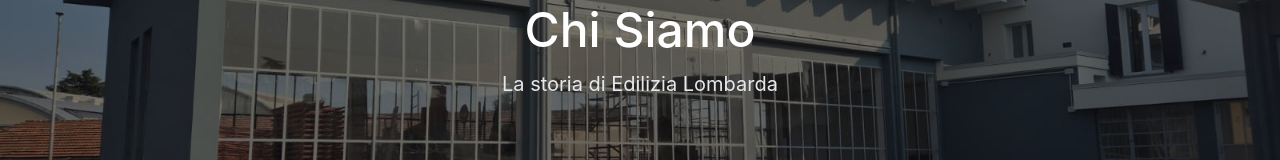
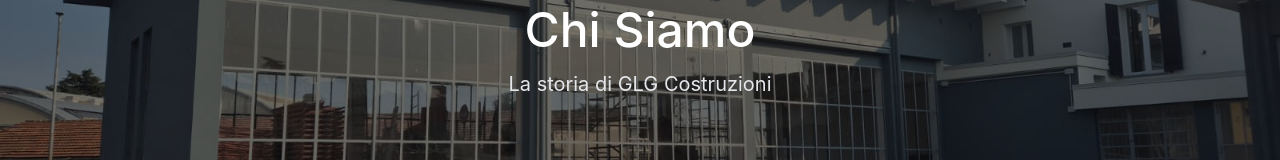
Before and after one commit to lucandreoli00/glg-costruzioni, a React (Vite) app: page /chi-siamo in a window 1280 px wide. Shown: the part 212-372 px from the top of the page. Built offline with nearby package versions, Linux system fonts and the light colour scheme.

Commit message:
ombreggiatura foto progetti

```diff
--- a/src/app/components/About.tsx
+++ b/src/app/components/About.tsx
@@ -84,7 +84,7 @@
         <div className="relative z-10 text-center text-white px-4">
           <h1 className="text-4xl md:text-5xl mb-4">Chi Siamo</h1>
           <p className="text-xl text-gray-200">
-            La storia di Edilizia Lombarda
+            La storia di GLG Costruzioni
           </p>
         </div>
       </section>
--- a/src/app/components/Home.tsx
+++ b/src/app/components/Home.tsx
@@ -6,18 +6,20 @@
 import { ProjectSwiper } from "./ProjectSwiper";
 
 
+{/*hello */}
+
 export function Home() {
   return (
     <div>
       {/* Hero Section */}
-      <section className="relative h-[650px] flex items-center justify-center">
+      <section className="relative h-[650px] flex items-center justify-center ">
         <div className="absolute inset-0 overflow-hidden">
           <ImageWithFallback
             src={capannone}
             alt="Costruzione in corso"
             className="w-full h-full object-cover"
           />
-          <div className="absolute inset-0 bg-black/50"></div>
+          <div className="absolute inset-0 bg-black/50 "></div>
         </div>
 
         <div className="relative z-10 text-center text-white px-4 max-w-4xl mx-auto">
--- a/src/app/components/ProjectSwiper.tsx
+++ b/src/app/components/ProjectSwiper.tsx
@@ -30,7 +30,7 @@
   const id = `project-${Math.random().toString(36).substr(2, 9)}`;
 
   return (
-    <div className="relative h-[100px] md:h-[100px] lg:h-[100px] rounded-2xl overflow-hidden shadow-lg hover:shadow-accent-red">   {/* ← Altezza fissa controllata */}
+    <div className="relative h-[100px] md:h-[100px] lg:h-[100px] rounded-2xl overflow-hidden shadow-lg shadow-boero/75 hover:shadow-accent-red">   {/* ← Altezza fissa controllata */}
 
       <Swiper
         modules={[Navigation, Pagination, Autoplay]}
```
